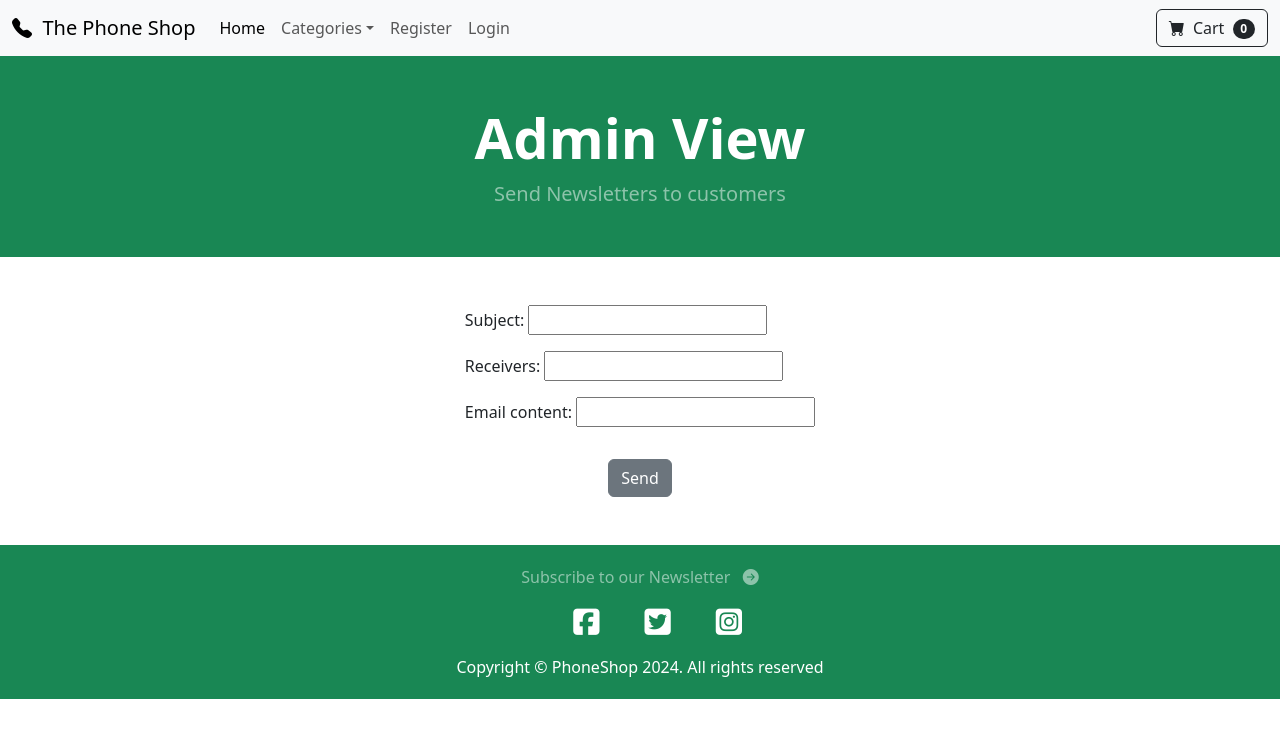
After one commit to mmunson94/Mmunson-P5-Phone-shop, a Django app: page /newsletters/send/ in a window 1280 px wide. The commit adds this page. Shown: the top 738 px of the page. Run offline with Django 3.2, Linux system fonts and the light colour scheme; some libraries are stand-ins or nearby versions.

Commit message:
Newsletter form appearing in admin

```diff
--- a/phoneshop_main/website/forms.py
+++ b/phoneshop_main/website/forms.py
@@ -2,6 +2,7 @@ from django.contrib.auth.models import User
 from django.contrib.auth.forms import UserCreationForm
 from django import forms
 from .models import Product, SubscribedUsers
+from tinymce.widgets import TinyMCE
 
 class SignUpForm(UserCreationForm):
     email = forms.EmailField(label="", widget=forms.TextInput(attrs={'class': 'form-control',
@@ -100,3 +101,8 @@ class NewsletterForm(forms.ModelForm):
             self.fields['email'].widget.attrs['placeholder'] = ''
             self.fields['email'].label = 'Your Email'
             self.fields['email'].help_text = ''
+
+class SendNewsletterForm(forms.Form):
+    subject = forms.CharField()
+    receivers = forms.CharField()
+    messsage = forms.CharField(widget=TinyMCE(), label="Email content")
--- a/phoneshop_main/website/templates/navbar.html
+++ b/phoneshop_main/website/templates/navbar.html
@@ -1,6 +1,6 @@
 <nav class="navbar navbar-expand-lg bg-body-tertiary">
     <div class="container-fluid">
-      <a class="navbar-brand" href="#"><i class="bi bi-telephone-fill"></i> Phone Shop</a>
+      <a class="navbar-brand" href="#"><i class="bi bi-telephone-fill"></i>&nbsp; The Phone Shop</a>
       <button class="navbar-toggler" type="button" data-bs-toggle="collapse" data-bs-target="#navbarNav" aria-controls="navbarNav" aria-expanded="false" aria-label="Toggle navigation">
         <span class="navbar-toggler-icon"></span>
       </button>
--- /dev/null
+++ b/phoneshop_main/website/templates/send_newsletters.html
@@ -0,0 +1,31 @@
+{% extends 'base.html' %}
+{% block content %}
+<head>
+    <title>Newsletter Page</title>
+    <meta name="description" content="Allows an admin user to add products directly from the site">
+</head>
+<header class="bg-success py-5">
+    <div class="container">
+        <div class="text-center text-white">
+            <h1 class="display-4 fw-bolder">Admin View </h1>
+            <p class="lead text-white-50 mb-0">Send Newsletters to customers</p>
+        </div>
+    </div>
+</header>
+
+<div class="container mt-5 mb-5">
+    <div class="row">
+        <div class="col-md-6 offset-md-3 product-form">
+            <form method="post" enctype="multipart/form-data">
+                {% csrf_token %}
+
+                {{ form.as_p }}
+                <div class="product-form--submit">
+                    <button type="submit" class="btn btn-secondary">Send</button>
+                </div>
+            </form>
+        </div>
+    </div>
+</div>
+
+{% endblock %}
--- a/phoneshop_main/website/urls.py
+++ b/phoneshop_main/website/urls.py
@@ -10,6 +10,7 @@ urlpatterns = [
     path('category/<str:foo>', views.category, name='category'),
     path('add_product', views.add_product, name='add_product'),
     path('newsletters/', views.newsletters, name='newsletters'),
+    path('newsletters/send/', views.send_newsletters, name='send_newsletters'),
 ]
 
 handler404 = 'website.views.error_404_view'
--- a/phoneshop_main/website/views.py
+++ b/phoneshop_main/website/views.py
@@ -4,11 +4,12 @@ from django.contrib import messages
 from .models import Product, Category, SubscribedUsers
 from django.contrib.auth.models import User
 from django.contrib.auth.forms import UserCreationForm
-from .forms import SignUpForm, ProductForm, NewsletterForm
+from .forms import SignUpForm, ProductForm, NewsletterForm, SendNewsletterForm
 from django import forms
 from django.contrib.auth.decorators import login_required
 from django.core.validators import validate_email
 from django.core.exceptions import ValidationError
+from django.core.mail import EmailMessage
 import random
 
 # Create your views here.
@@ -139,3 +140,10 @@ def newsletters(request):
     else:
         form = NewsletterForm(request.POST)
     return render(request, 'newsletters.html', {'form': form})
+
+def send_newsletters(request):
+    form = SendNewsletterForm()
+    form.fields["receivers"].initial = ','.join(
+        [active.email for active in SubscribedUsers.objects.all()])
+
+    return render (request, 'send_newsletters.html', {'form': form})
```
